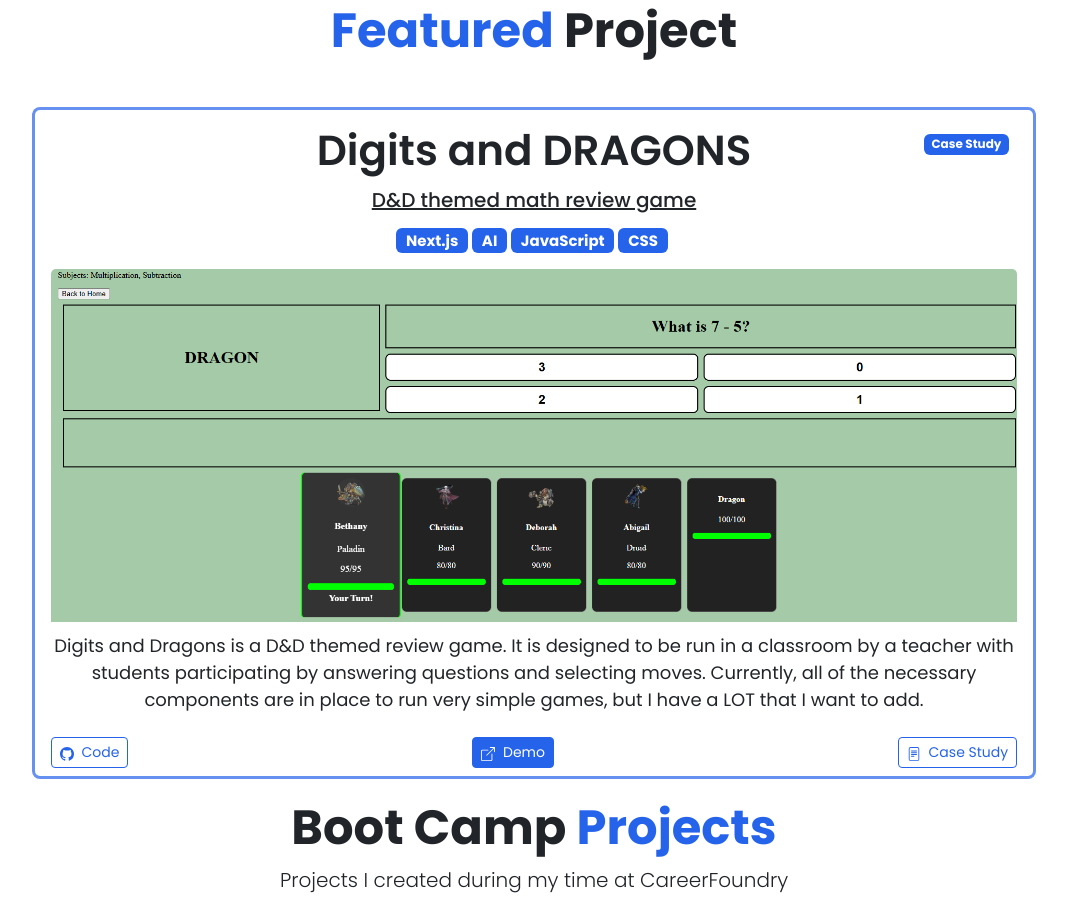
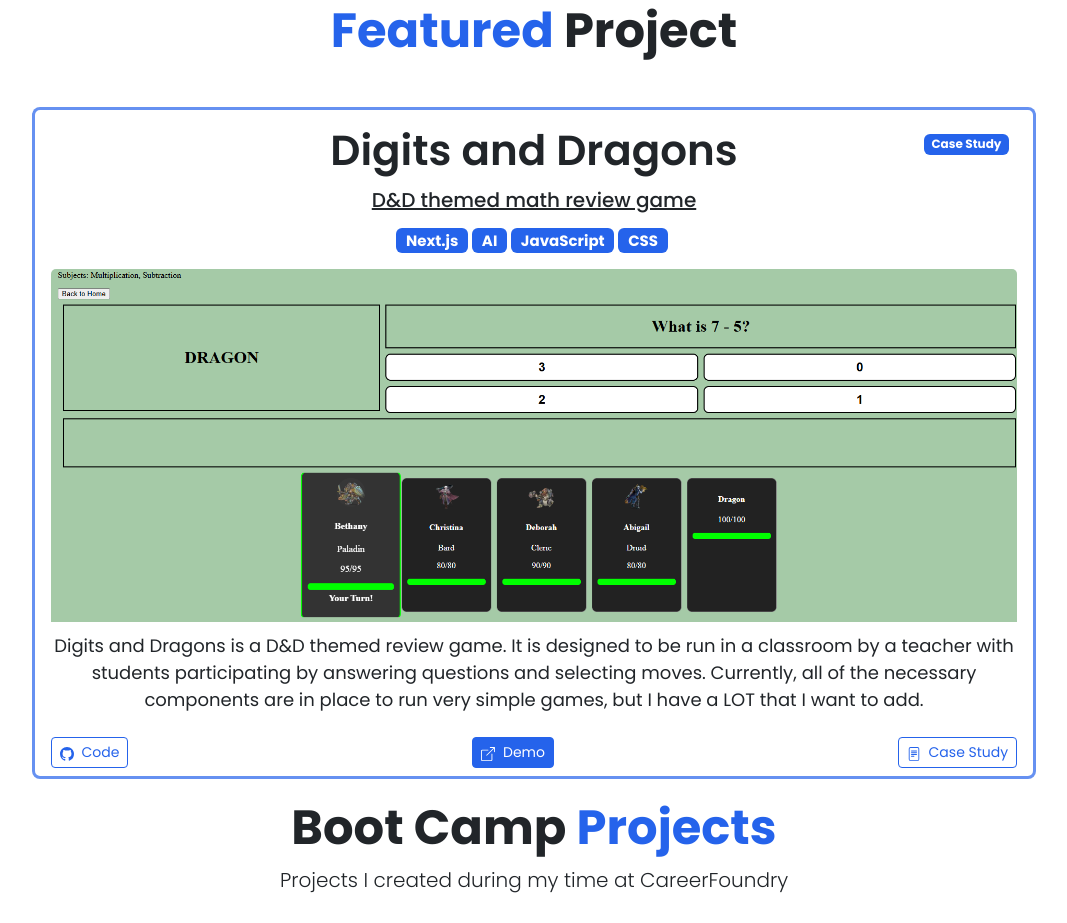
Before and after one commit to HIPgirl95/hannah-hogan-portfolio, a React (Create React App) app: page / in a window 1280 px wide. Shown: the part 1920-2843 px from the top of the page, without its empty margins (106-1173 px from the left). Built offline with nearby package versions, Linux system fonts and the light colour scheme; a web font is replaced by a local one.

Commit message:
and switch it back!

```diff
--- a/src/components/Projects.jsx
+++ b/src/components/Projects.jsx
@@ -42,7 +42,7 @@ function Projects() {
 							</Badge>
 						</div>
 						<Card.Title className="featured-title">
-							Digits and DRAGONS
+							Digits and Dragons
 						</Card.Title>
 						<Card.Subtitle className="mb-3 featured-subtitle">
 							D&D themed math review game
```
